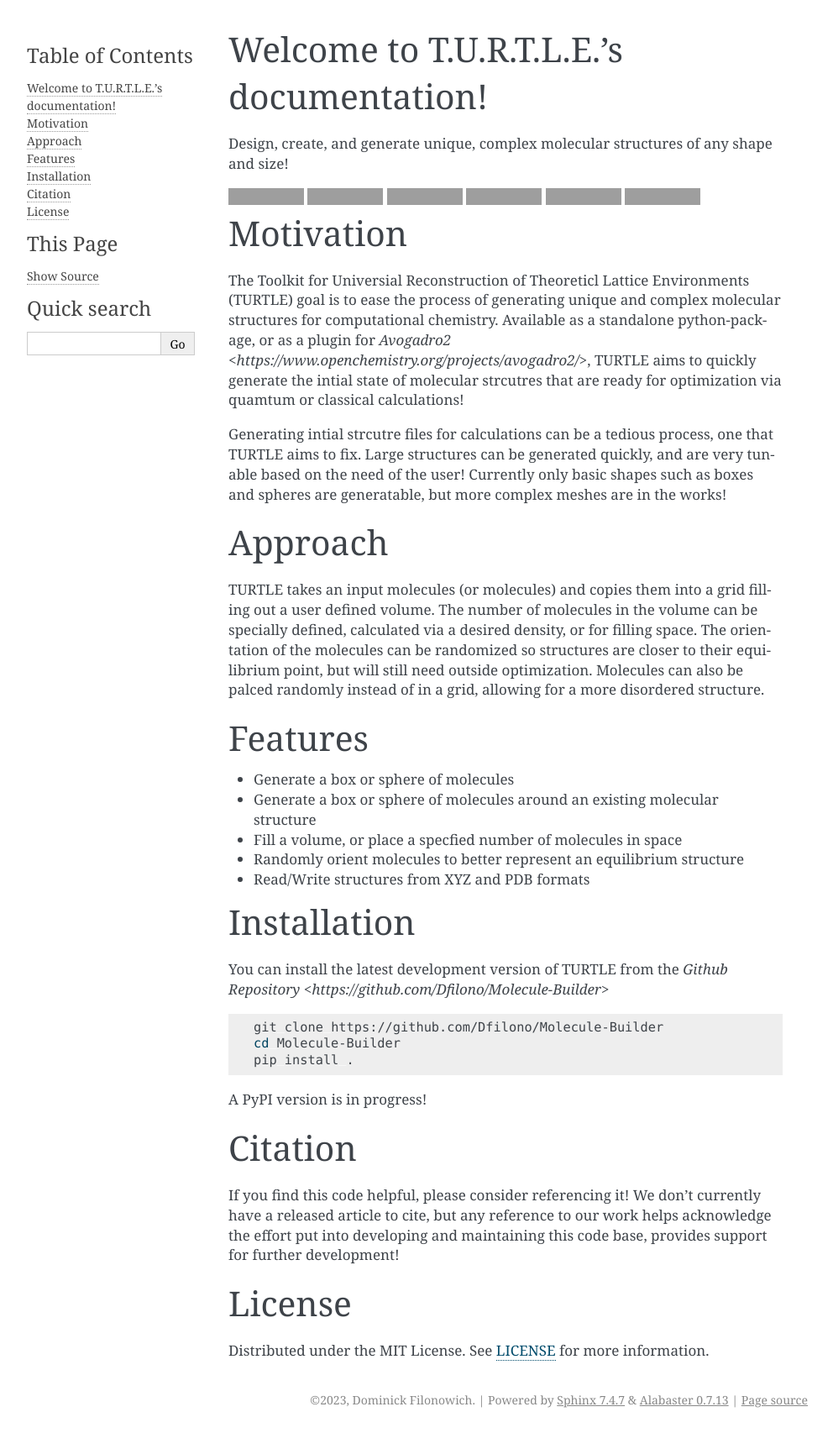
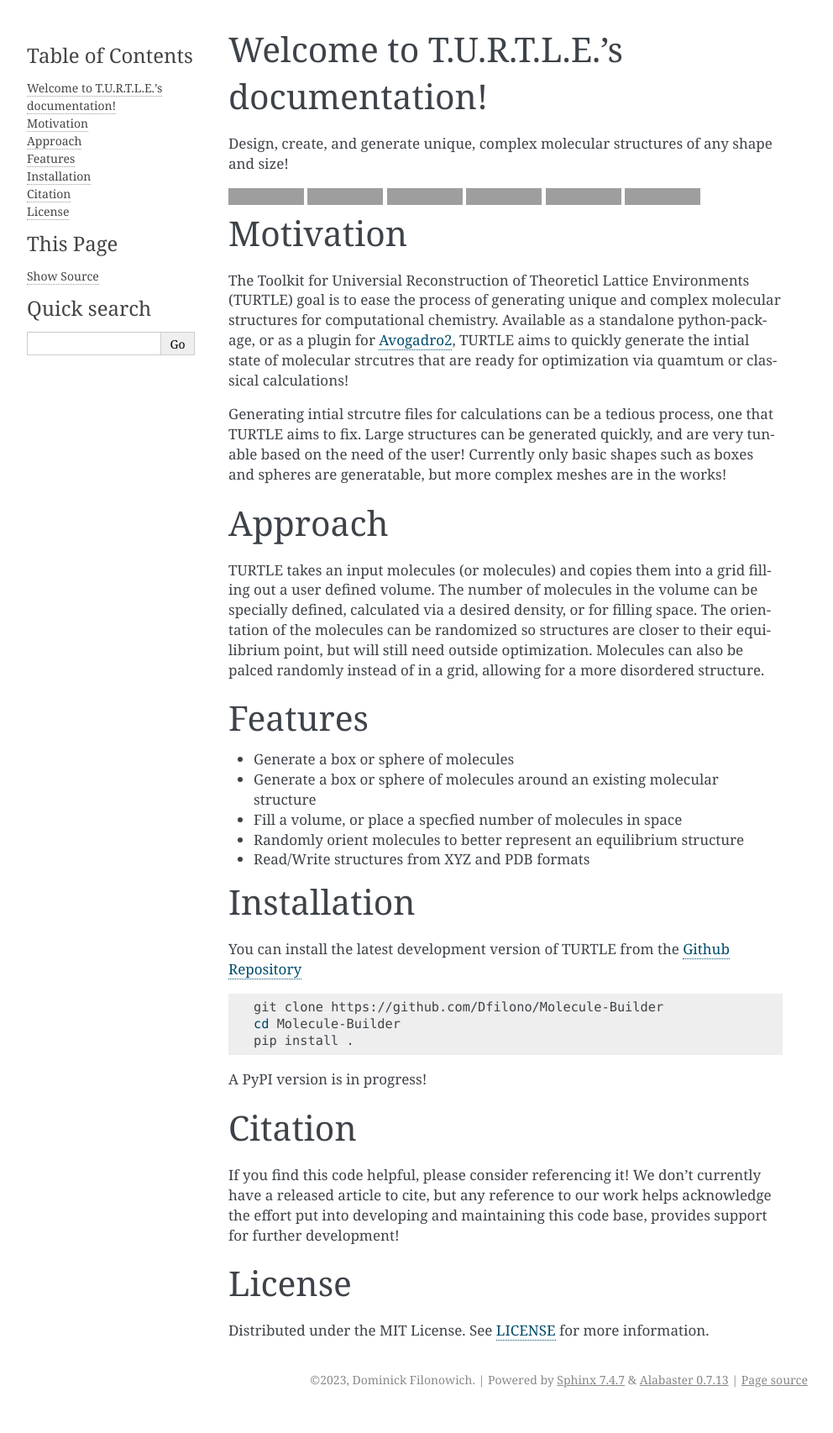
Before and after one commit to Dfilono/TurtleMol, a Sphinx documentation site: the page built from docs/index.rst, in a window 1280 px wide. Shown: the whole page at 84% size, without its empty margins (148-1140 px from the left). Built offline with Sphinx 7.4.7, drawn with Linux system fonts in a browser that asks for light colours; pages that are not in the unit, such as notebooks, are missing from menus; after the commit the page ends 1682 px from its top, so only the background shows below that; grey boxes are pictures that could not be loaded.

Commit message:
Fixed links

```diff
--- a/docs/index.rst
+++ b/docs/index.rst
@@ -33,7 +33,7 @@ Motivation
 
 The Toolkit for Universial Reconstruction of Theoreticl Lattice Environments (TURTLE) goal is to ease the process of
 generating unique and complex molecular structures for computational chemistry. Available as a standalone python-package,
-or as a plugin for `Avogadro2 <https://www.openchemistry.org/projects/avogadro2/>`, TURTLE aims to quickly generate
+or as a plugin for `Avogadro2 <https://www.openchemistry.org/projects/avogadro2/>`__, TURTLE aims to quickly generate
 the intial state of molecular strcutres that are ready for optimization via quamtum or classical calculations!
 
 Generating intial strcutre files for calculations can be a tedious process, one that TURTLE aims to fix.
@@ -60,7 +60,7 @@ Features
 Installation
 ============
 
-You can install the latest development version of TURTLE from the `Github Repository <https://github.com/Dfilono/Molecule-Builder>`
+You can install the latest development version of TURTLE from the `Github Repository <https://github.com/Dfilono/Molecule-Builder>`__
 
 .. code-block:: bash
 
```
